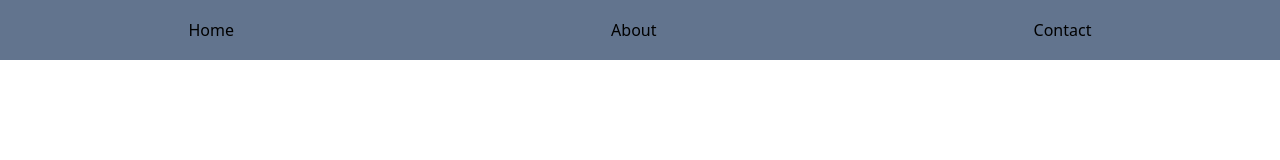
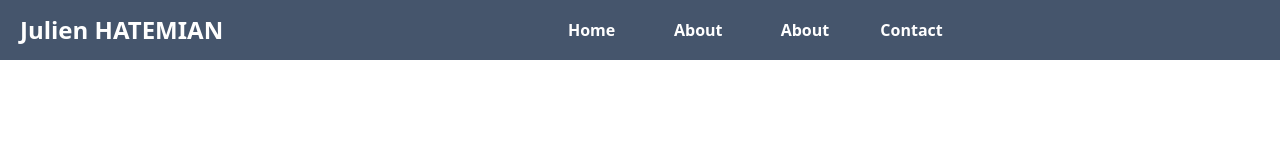
Before and after one commit to JulienHatemian/curriculum-vitae, a website: page index.html in a window 1280 px wide. Drawn offline with Linux system fonts and the light colour scheme.

Commit message:
work navbar

```diff
--- a/index.html
+++ b/index.html
@@ -7,11 +7,15 @@
     <link href="src/output.css" rel="stylesheet">
 </head>
 <body>
-    <nav class="bg-slate-500 w-full h-15">
-        <ul class="flex justify-around items-center h-full">
-            <li><a href="#">Home</a></li>
-            <li><a href="#">About</a></li>
-            <li><a href="#">Contact</a></li>
+    <nav class="bg-slate-600 w-full h-15 flex items-center justify-between">
+        <h1 class="text-white font-bold text-2xl ml-5">
+            Julien HATEMIAN
+        </h1>
+        <ul class="w-1/3 flex justify-around items-center h-full mx-auto">
+            <li class="font-bold text-white w-full h-full"><a href="#" class="w-full h-full flex items-center justify-center hover:bg-slate-700">Home</a></li>
+            <li class="font-bold text-white w-full h-full"><a href="#" class="w-full h-full flex items-center justify-center hover:bg-slate-700">About</a></li>
+            <li class="font-bold text-white w-full h-full"><a href="#" class="w-full h-full flex items-center justify-center hover:bg-slate-700">About</a></li>
+            <li class="font-bold text-white w-full h-full"><a href="#" class="w-full h-full flex items-center justify-center hover:bg-slate-700">Contact</a></li>
         </ul>
     </nav>
 </body>
```
Also changed, not shown: src/output.css.
